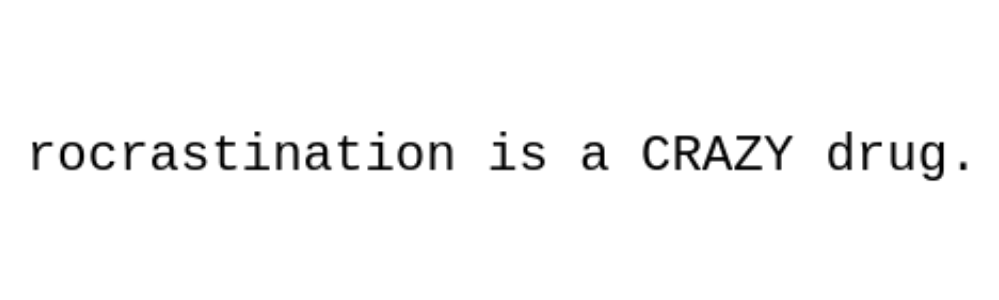
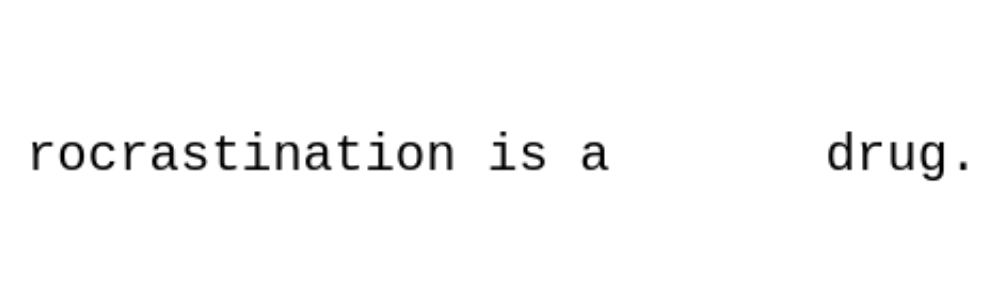
Before and after one commit to yeeter-idk/shitpost4, a plain HTML site: page index.html in a window 1280 px wide. Shown: the part 500-800 px from the top of the page, without its empty margins (153-1152 px from the left). Drawn offline with Linux system fonts and the light colour scheme.

Commit message:
Add files via upload

```diff
--- a/index.html
+++ b/index.html
@@ -11,7 +11,9 @@
   <meta name="viewport" content="width=device-width, initial-scale=1.0">
 </head>
 <body>
+  <!-- This is so shit, I am so sorry -->
   <canvas id="canvas"></canvas>
+  <script src="measuringText.js"></script>
   <script src="main.js"></script>
 </body>
 </html>
--- a/main.js
+++ b/main.js
@@ -6,14 +6,24 @@ let bCtx = buffer.getContext("2d");
 class letter {
   constructor(character, x, y) {
     this.character = character;
-    this.x = x;
-    this.y = y;
+
+    let [left, top, right, bottom] = getExactRect(character);
+
+    this.offsetX = left;
+    this.offsetY = top;
+    this.width = right - left;
+    this.height = bottom - top;
+
+    this.x = x + this.offsetX;
+    this.y = y + this.offsetY;
 
     this.sx = 0;
     this.sy = 0;
 
     this.startX = x;
     this.startY = y;
+
+    this.mass = (this.width + this.height) / 2;
 
     this.freeze = true;
 
@@ -24,21 +34,41 @@ class letter {
     this.sy += 0.1;
 
     // centered
-    let cx = this.x + charW * 0.5;
-    let cy = this.y + charH * 0.5;
+    let cx = this.x + this.width * 0.5;
+    let cy = this.y + this.height * 0.5;
 
     let waterHeight = waterLevel * canvas.height;
 
-    let submerged = (this.y + charH * 1.25 - waterHeight) / charH;
+    let submerged = (this.y + this.height * 1.25 - waterHeight) / this.height;
     submerged = Math.max(0, Math.min(submerged, 1));
 
-    if((submerged - this.lastSub) * 2 > Math.random()){
+    if((submerged - this.lastSub) * 4 > Math.random()){
       bubbles.push(
         new bubble(
           cx,
           waterHeight,
           this.sx + (Math.random() - 0.5) * 6,
           this.sy + (Math.random() - 0.5) * 6
+        )
+      );
+    }
+
+    if(submerged != 0 && submerged != 1){
+      let speed = Math.hypot(this.sx, this.sy);
+
+      if(speed < Math.random()) return;
+
+      let force = Math.abs(submerged - this.lastSub) * speed;
+
+      let lateral = this.sx + (Math.random() - 0.5) * force;
+      let vertical = -speed / 2;
+
+      splashes.push(
+        new splash(
+          cx,
+          waterHeight,
+          lateral,
+          vertical
         )
       );
     }
@@ -51,7 +81,8 @@ class letter {
     let dy = cy - mouse.y;
     let dist = Math.hypot(dx, dy);
     if(mouse.down && mouse.range >= dist){
-      let force = (mouse.range - dist) / mouse.range * 3;
+      let force = (mouse.range - dist) / mouse.range * 2;
+      //let force = (dist) / mouse.range * -2;
 
       this.sx += dx / dist * force;
       this.sy += dy / dist * force;
@@ -59,8 +90,8 @@ class letter {
       this.freeze = false;
     }
 
-    this.sx *= 1 - 0.1 * submerged;
-    this.sy *= 1 - 0.1 * submerged;
+    this.sx *= 1 - 0.15 * submerged;
+    this.sy *= 1 - 0.15 * submerged;
 
     if(this.freeze){
       this.sx = 0;
@@ -73,8 +104,8 @@ class letter {
       this.sx = Math.abs(this.sx) * boundBounce;
       this.sy *= boundFriction;
     }
-    if(this.x + charW > canvas.width){
-      this.x = canvas.width - charW;
+    if(this.x + this.width > canvas.width){
+      this.x = canvas.width - this.width;
       this.sx = -Math.abs(this.sx) * boundBounce;
       this.sy *= boundFriction;
     }
@@ -85,8 +116,8 @@ class letter {
       this.sx *= boundFriction;
       this.sy = Math.abs(this.sy) * boundBounce;
     }
-    if(this.y + charH > canvas.height){
-      this.y = canvas.height - charH;
+    if(this.y + this.height > canvas.height){
+      this.y = canvas.height - this.height;
       this.sx *= boundFriction;
       this.sy = -Math.abs(this.sy) * boundBounce;
     }
@@ -99,36 +130,46 @@ class letter {
   }
 
   collide(other) {
-    if(!rectCol(this.x, this.y, charW, charH, other.x, other.y, charW, charH))
+    if(!rectCol(this.x, this.y, this.width, this.height, other.x, other.y, other.width, other.height))
       return;
 
     this.freeze = false;
     other.freeze = false;
 
-    let diffX = charW - Math.abs(this.x - other.x);
-    let diffY = charH - Math.abs(this.y - other.y);
+    let diffX = Math.min(
+      (this.x + this.width) - other.x,
+      (other.x + other.width) - this.x
+    );
+    let diffY = Math.min(
+      (this.y + this.height) - other.y,
+      (other.y + other.height) - this.y
+    );
+
     let dirX = Math.sign(this.x - other.x);
     let dirY = Math.sign(this.y - other.y);
 
+    let a = other.mass / this.mass;
+    let b = this.mass / other.mass;
+
     if(diffX < diffY){ // horiz
-      let displaced = diffX * dirX / 2;
-      this.x += displaced;
-      other.x -= displaced;
+      let displaced = diffX * dirX * 0.8;
+      this.x += displaced * a;
+      other.x -= displaced * b;
 
-      this.sx += displaced * 0.5;
-      other.sx -= displaced * 0.5;
+      this.sx += displaced * 0.5 * a;
+      other.sx -= displaced * 0.5 * b;
     }else{ // vert
-      let displaced = diffY * dirY / 2;
-      this.y += displaced;
-      other.y -= displaced;
+      let displaced = diffY * dirY * 0.8;
+      this.y += displaced * a;
+      other.y -= displaced * b;
 
-      this.sy += displaced * 0.5;
-      other.sy -= displaced * 0.5;
+      this.sy += displaced * 0.5 * a;
+      other.sy -= displaced * 0.5 * b;
     }
   }
 
   draw() {
-    ctx.fillText(this.character, this.x, this.y + charH);
+    ctx.fillText(this.character, this.x - this.offsetX, this.y + charH - this.offsetY);
   }
 }
 
@@ -139,11 +180,11 @@ class bubble {
     this.sx = sx;
     this.sy = sy;
 
-    this.radius = 1.5;
+    this.radius = 0.8;
   }
 
   update() {
-    this.sy -= 0.1;
+    this.sy -= 0.13;
 
     this.sx *= 0.9;
     this.sy *= 0.9;
@@ -164,6 +205,35 @@ class bubble {
   }
 }
 
+class splash {
+  constructor(x, y, sx, sy) {
+    this.x = x;
+    this.y = y;
+    this.sx = sx;
+    this.sy = sy;
+
+    this.radius = 1.5;
+  }
+
+  update() {
+    this.sy += 0.1;
+
+    this.x += this.sx;
+    this.y += this.sy;
+
+    if(this.y + this.radius > waterLevel * canvas.height)
+      return true;
+
+    return false;
+  }
+
+  draw() {
+    bCtx.beginPath();
+    bCtx.arc(this.x, this.y, this.radius, 0, Math.PI * 2);
+    bCtx.fill();
+  }
+}
+
 let fontSize = 24;
 
 let charW = 0;
@@ -172,7 +242,7 @@ let charH = 0;
 let boundBounce = 0.5;
 let boundFriction = 0.9;
 
-let waterLevel = 0.75;
+let waterLevel = 1;
 
 let mouse = {
   range: 80,
@@ -185,10 +255,11 @@ let frame = 1;
 
 let elements = [];
 let bubbles = [];
+let splashes = [];
 
-function startingPhrase(text) {
+function startingPhrase(text, yOffset) {
   let originX = canvas.width * 0.5 - (text.length * charW) * 0.5;
-  let originY = canvas.height * 0.5 - charH * 0.5;
+  let originY = canvas.height * 0.5 - charH * 0.5 + yOffset;
 
   for(let i = 0; i < text.length; i++){
     let character = text[i];
@@ -214,7 +285,10 @@ function setup() {
   charW = metrics.width;
   charH = metrics.fontBoundingBoxAscent + metrics.fontBoundingBoxDescent;
 
-  startingPhrase("Procrastination is a CRAZY drug.");
+  startingPhrase("Procrastination is a CRAZY drug.", 0);
+
+  //startingPhrase("Procrastination is a CRAZY drug.", -charH * 0.6);
+  //startingPhrase("I don't want to do anything.", charH * 0.6);
 
   loop();
 }
@@ -227,6 +301,15 @@ function loop() {
     randElem.freeze = false;
   }
 
+  if(frame % 500 == 0){
+    startingPhrase("Laurence");
+  }
+
+  let targetLevel = Math.min(frame / 50000 + 0.2, 1);
+
+  waterLevel = (1 - targetLevel) * 0.001 + waterLevel * 0.999;
+
+  for(let p = 0; p < 1; p++)
   for(let i = 0; i < elements.length; i++)
     for(let j = i + 1; j < elements.length; j++)
       elements[i].collide(elements[j]);
@@ -247,17 +330,11 @@ function drawWater() {
   bCtx.clearRect(0, 0, canvas.width, canvas.height);
   bCtx.fillStyle = "#2babff";
   bCtx.strokeStyle = "#aadfff";
-  bCtx.lineWidth = 4;
   bCtx.globalAlpha = 0.3;
 
-  let waterHeight = waterLevel * canvas.height;
+  let waterHeight = Math.round(waterLevel * canvas.height);
 
   bCtx.fillRect(0, waterHeight, canvas.width, canvas.height);
-
-  bCtx.beginPath();
-  bCtx.moveTo(0, waterHeight);
-  bCtx.lineTo(canvas.width, waterHeight);
-  bCtx.stroke();
 
   for(let i = 0; i < bubbles.length; i++)
     if(bubbles[i].update()){
@@ -265,12 +342,22 @@ function drawWater() {
       i--;
     }
 
+  for(let i = 0; i < splashes.length; i++)
+    if(splashes[i].update()){
+      splashes.splice(i, 1);
+      i--;
+    }
+
+  for(let part of splashes)
+    part.draw();
+
   bCtx.globalAlpha = 1;
   bCtx.globalCompositeOperation = "destination-out";
   for(let part of bubbles)
     part.draw();
+  bCtx.globalCompositeOperation = "source-over";
 
-  bCtx.globalCompositeOperation = "source-over";
+
   ctx.drawImage(buffer, 0, 0);
 }
 
--- /dev/null
+++ b/measuringText.js
@@ -0,0 +1,39 @@
+function getExactRect(character) {
+  let field = document.createElement("canvas");
+  let fCtx = field.getContext("2d");
+
+  field.width = charW * 3;
+  field.height = charH * 3;
+
+  fCtx.font = fontSize + "px 'Courier New'";
+  fCtx.fillText(character, charW, charH * 2);
+
+  let top = 99999;
+  let bottom = 0;
+  let left = 99999;
+  let right = 0;
+
+  let data = fCtx.getImageData(0, 0, field.width, field.height).data;
+
+  for(let x = 0; x < field.width; x++){
+    for(let y = 0; y < field.height; y++){
+      if(getPixel(x, y) > 1){
+        top = Math.min(top, y);
+        bottom = Math.max(bottom, y);
+        left = Math.min(left, x);
+        right = Math.max(right, x);
+      }
+    }
+  }
+
+  return [
+    left - charW,
+    top - charH,
+    right - charW + 1,
+    bottom - charH + 1
+  ];
+
+  function getPixel(x, y) {
+    return data[(x + y * field.width) * 4 + 3];
+  }
+}
```
